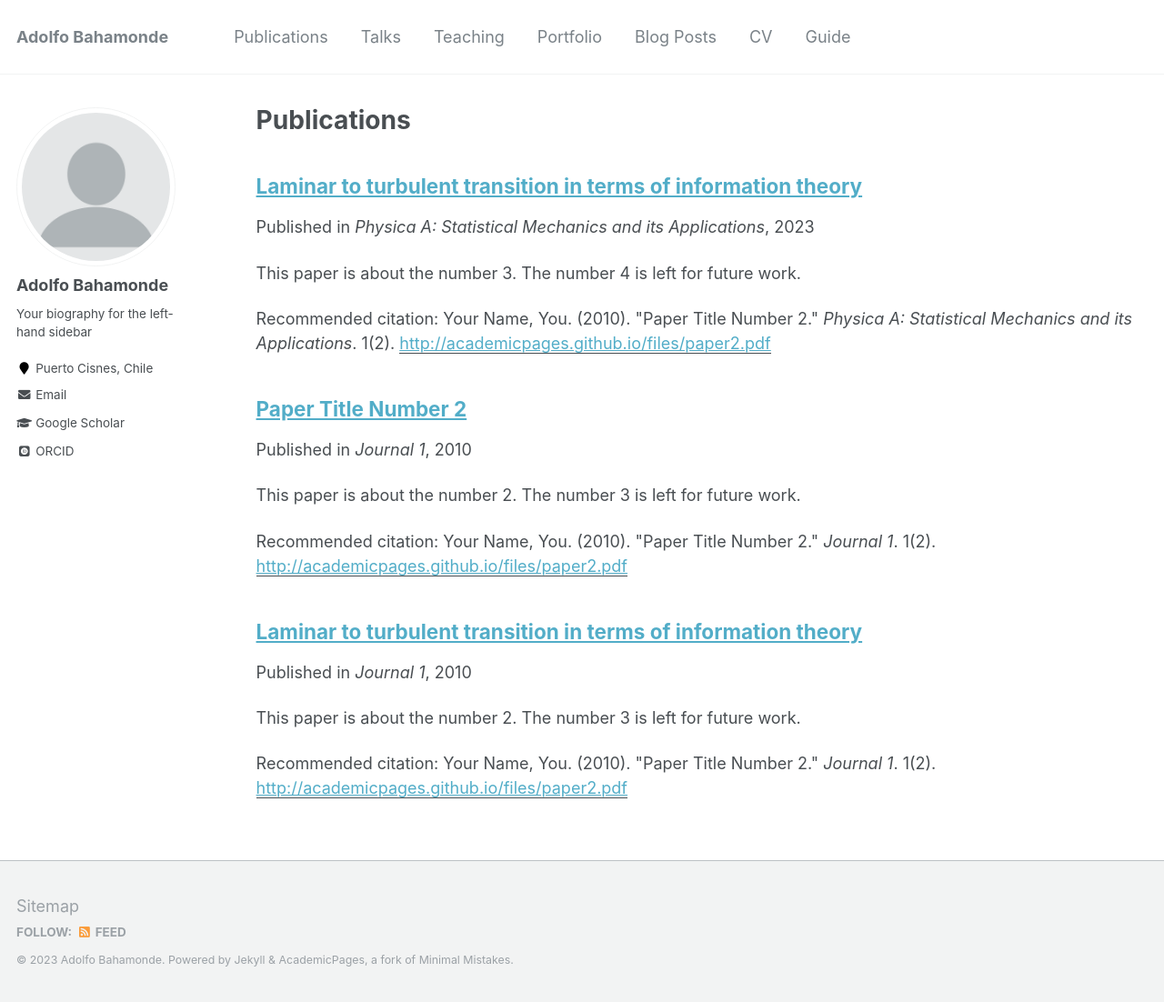
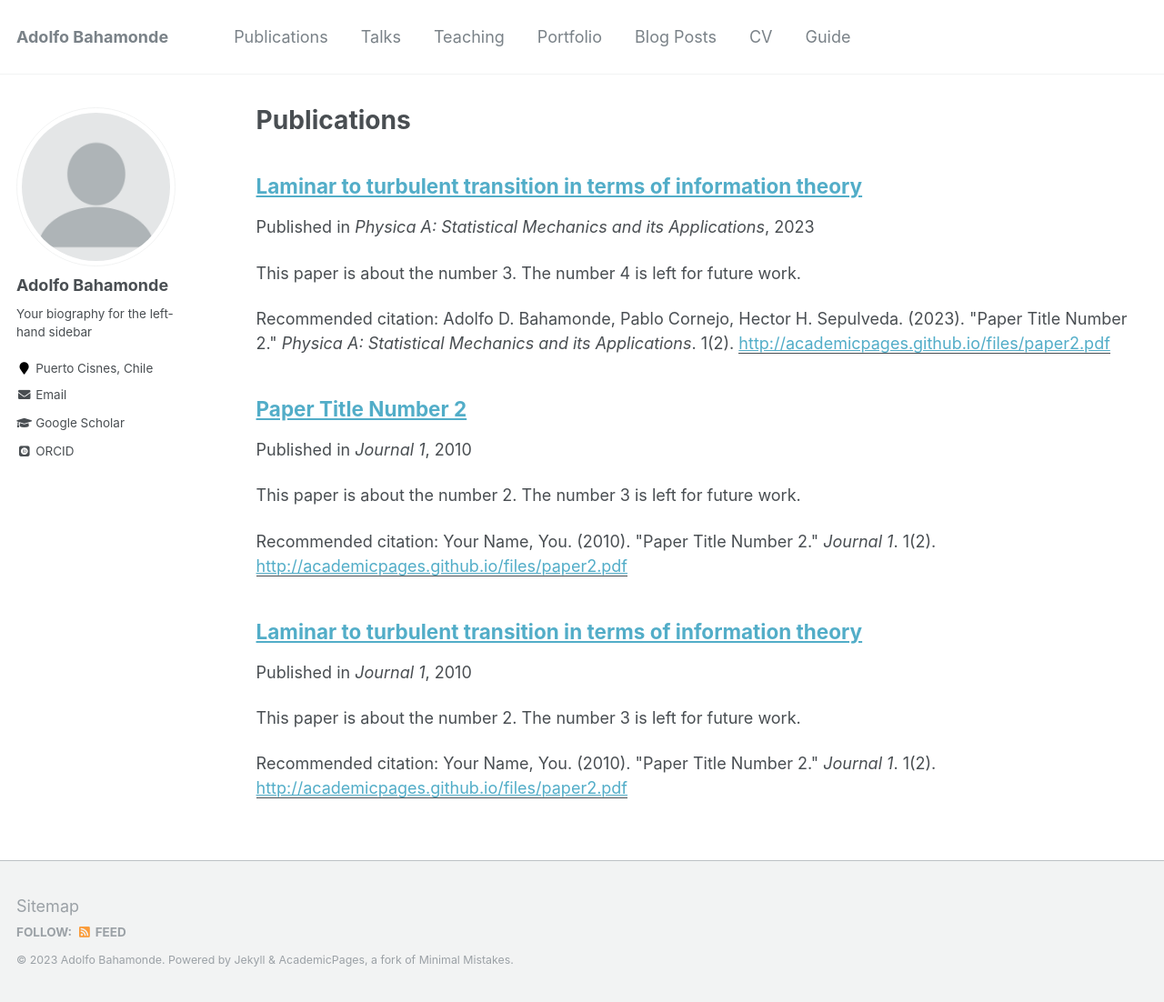
Before and after one commit to AdBahamonde/AdBahamonde.github.io, a Jekyll site: the page built from _pages/publications.md, in a window 1280 px wide and 1102 px high. Shown: the whole window at 91% size. Built offline with Jekyll 4.4.1, drawn with Linux system fonts in a browser that asks for light colours; some web fonts are replaced.

Commit message:
Update 2015-10-01-paper-title-number-3.md

```diff
--- a/_publications/2015-10-01-paper-title-number-3.md
+++ b/_publications/2015-10-01-paper-title-number-3.md
@@ -6,7 +6,7 @@ excerpt: 'This paper is about the number 3. The number 4 is left for future work
 date: 2023-11-09
 venue: 'Physica A: Statistical Mechanics and its Applications'
 paperurl: 'http://academicpages.github.io/files/paper2.pdf'
-citation: 'Your Name, You. (2010). &quot;Paper Title Number 2.&quot; <i>Physica A: Statistical Mechanics and its Applications</i>. 1(2).'
+citation: 'Adolfo D. Bahamonde, Pablo Cornejo, Hector H. Sepulveda. (2023). &quot;Paper Title Number 2.&quot; <i>Physica A: Statistical Mechanics and its Applications</i>. 1(2).'
 ---
 This paper is about the number 2. The number 3 is left for future work.
 
```
